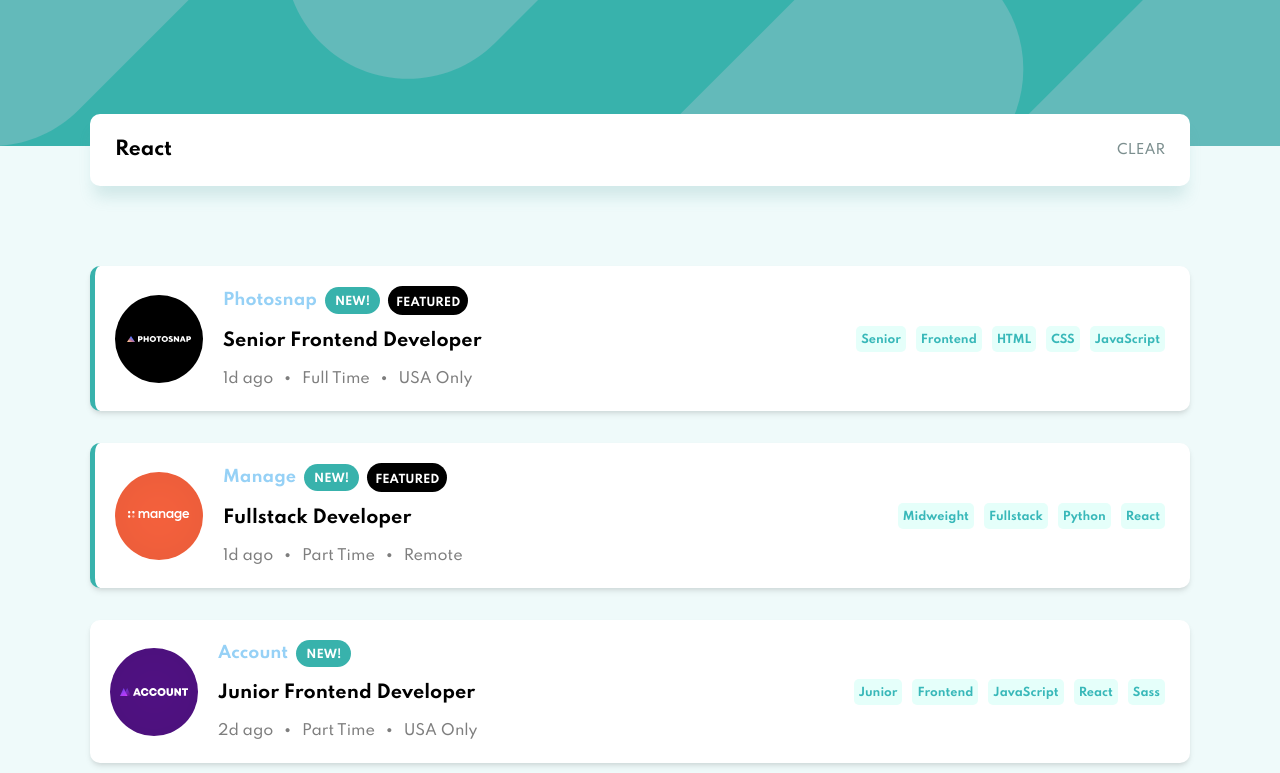
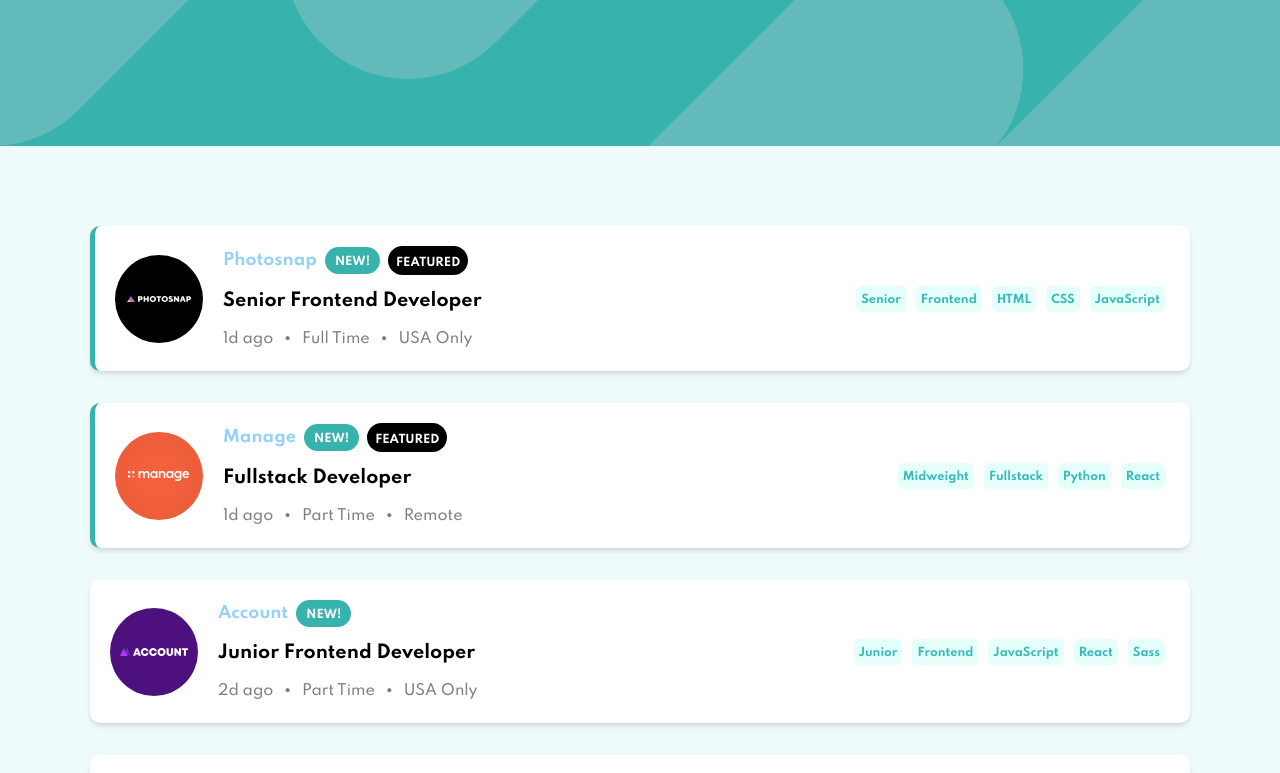
Before and after one commit to JEKO10/Job-Listing, a React (Create React App) app: page / in a window 1280 px wide. Shown: the top 773 px of the page. Built offline with nearby package versions, Linux system fonts and the light colour scheme.

Commit message:
filter methods setup

```diff
--- a/src/App.js
+++ b/src/App.js
@@ -1,14 +1,37 @@
+import { useState } from "react";
 import Search from "./component/Search";
 import Jobs from "./component/Jobs";
 import HeaderImg from "./bg-header-desktop.svg";
 
 function App() {
+  const [filters, setFilters] = useState([]);
+
+  const handleFilters = (tag) => {
+    if (filters.indexOf(tag) === -1) {
+      setFilters((prevValue) => [...prevValue, tag]);
+    }
+  };
+
+  const clearAll = () => {
+    setFilters([]);
+  };
+
+  const clearFilter = (tag) => {
+    setFilters(filters.filter((item) => item !== tag));
+  };
+
   return (
     <main>
       <header>
         <img src={HeaderImg} alt="IMG" />
       </header>
-      <Search />
+      {filters.length > 0 && (
+        <Search
+          filters={filters}
+          clearAll={clearAll}
+          clearFilter={clearFilter}
+        />
+      )}
       <Jobs />
     </main>
   );
--- a/src/component/Search.jsx
+++ b/src/component/Search.jsx
@@ -4,7 +4,6 @@ function Search() {
   return (
     <section>
       <div className="searchBar">
-        <h3>React</h3>
         <button>Clear</button>
       </div>
     </section>
```
